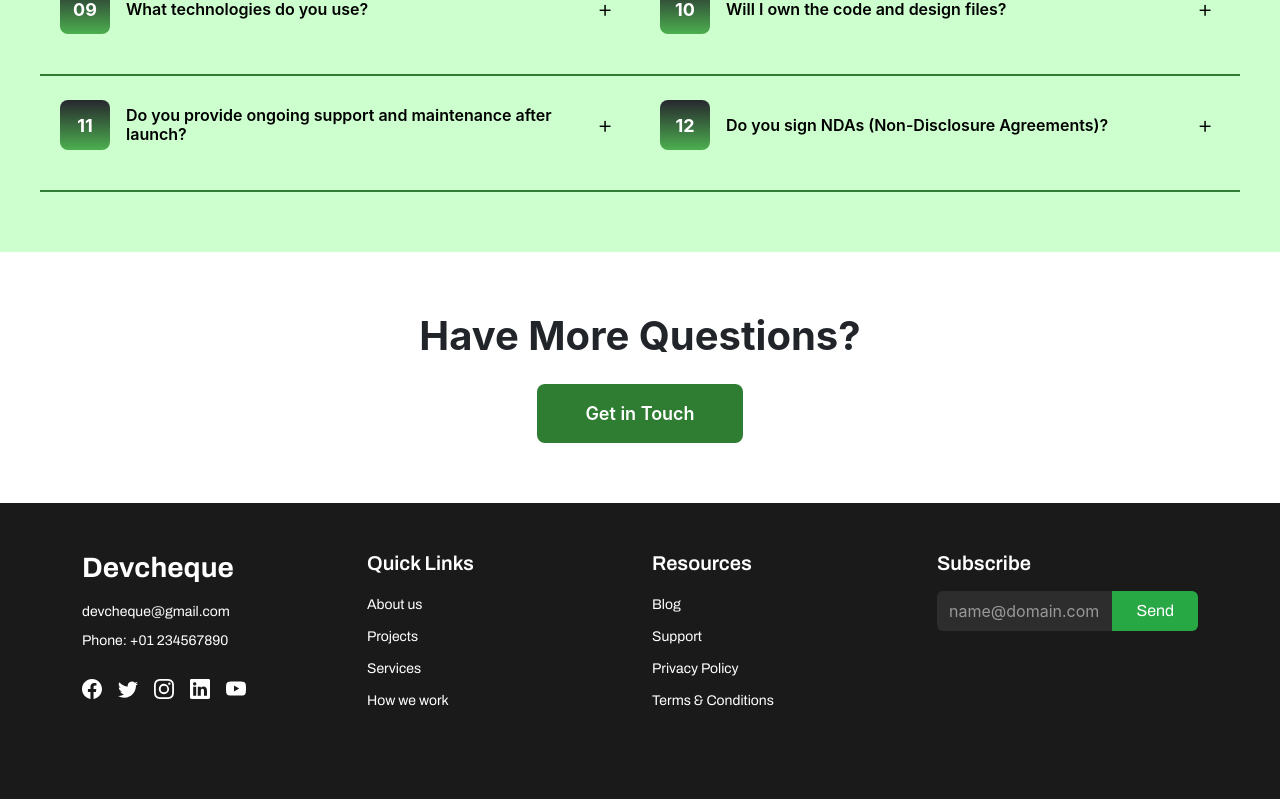
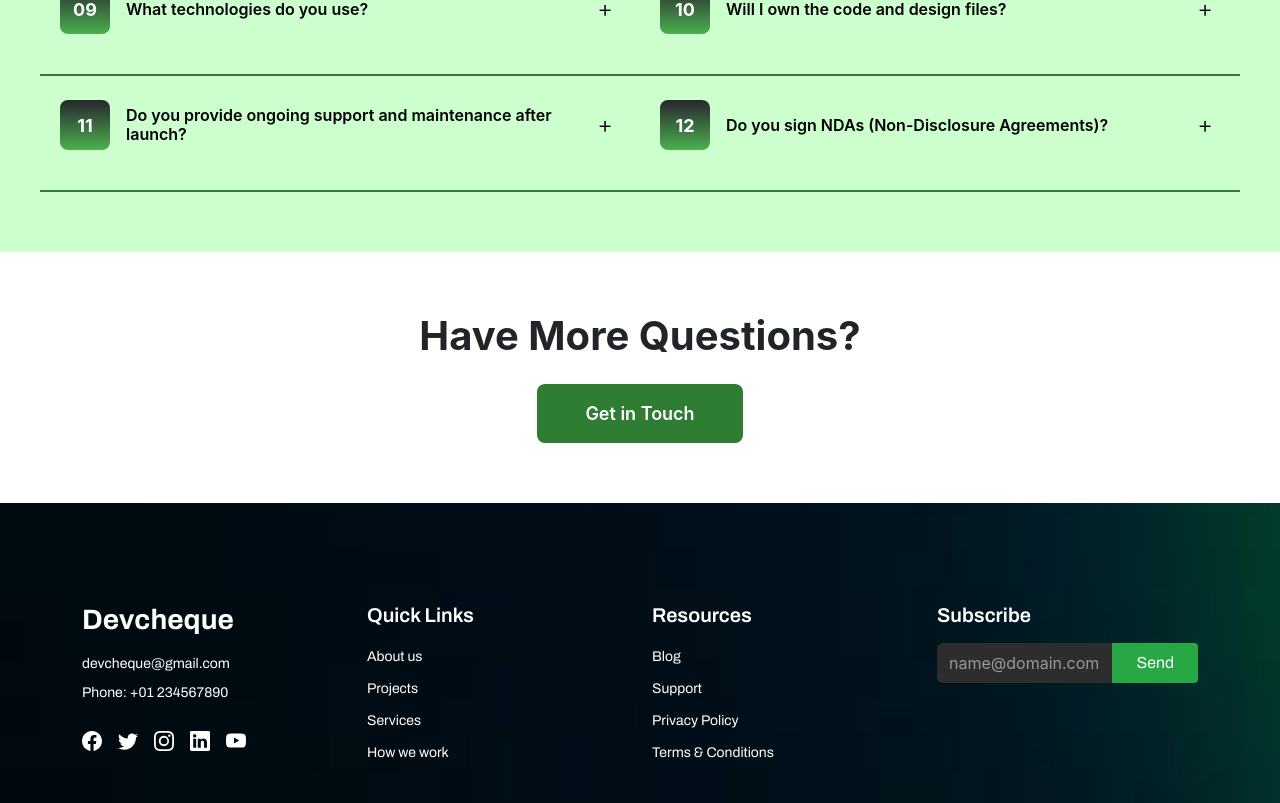
Before and after one commit to jeremiahbwala/devcheque-webapp-vercel, a React (Vite) app: page / in a window 1280 px wide. Shown: the part 9625-10428 px from the top of the page. Built offline with nearby package versions, Linux system fonts and the light colour scheme; no server answers.

Commit message:
Update fooetr UI

```diff
--- a/src/Footer.jsx
+++ b/src/Footer.jsx
@@ -1,47 +1,19 @@
 import React from 'react';
 import 'bootstrap/dist/css/bootstrap.min.css';
+import './Footer/footer.css';
+import FooterImage from './assets/footer.jpeg';
 
 function Footer() {
   return (
     <>
-      <style>{`
-        .footer-bg {
-          background-color: #1a1a1a;
-        }
-        .hover-link {
-          transition: opacity 0.3s;
-        }
-        .hover-link:hover {
-          opacity: 0.7;
-        }
-        .social-icon {
-          width: 20px;
-          height: 20px;
-        }
-        .subscribe-input {
-          background-color: #2d2d2d !important;
-          border: none !important;
-          color: white !important;
-        }
-        .subscribe-input::placeholder {
-          color: #999 !important;
-        }
-        .subscribe-input:focus {
-          background-color: #2d2d2d !important;
-          color: white !important;
-          box-shadow: none !important;
-        }
-        .send-btn {
-          background-color: #28a745 !important;
-          border: none !important;
-          padding: 0.5rem 1.5rem;
-        }
-        .send-btn:hover {
-          background-color: #218838 !important;
-        }
-      `}</style>
-
-      <footer className="footer-bg text-white py-5">
+      <footer className="position-relative text-white overflow-hidden"
+        style={{
+          backgroundImage: `url('${FooterImage}')`,
+          backgroundSize: 'cover',
+          backgroundPosition: 'center',
+          backgroundRepeat: 'no-repeat',
+          paddingTop: '100px'
+        }}>
         <div className="container">
           <div className="row">
 
--- a/src/Footer/footer.css
+++ b/src/Footer/footer.css
@@ -67,3 +67,31 @@
   .send-btn:hover {
     background-color: #218838 !important;
   }
+
+
+  .footer-bg {
+    background-color: #1a1a1a;
+  }
+  .hover-link {
+    transition: opacity 0.3s;
+  }
+  .hover-link:hover {
+    opacity: 0.7;
+  }
+  .social-icon {
+    width: 20px;
+    height: 20px;
+  }
+  .subscribe-input {
+    background-color: #2d2d2d !important;
+    border: none !important;
+    color: white !important;
+  }
+  .subscribe-input::placeholder {
+    color: #999 !important;
+  }
+  .subscribe-input:focus {
+    background-color: #2d2d2d !important;
+    color: white !important;
+    box-shadow: none !important;
+  }
```
Also changed, not shown: src/assets/footer.jpeg (added).
